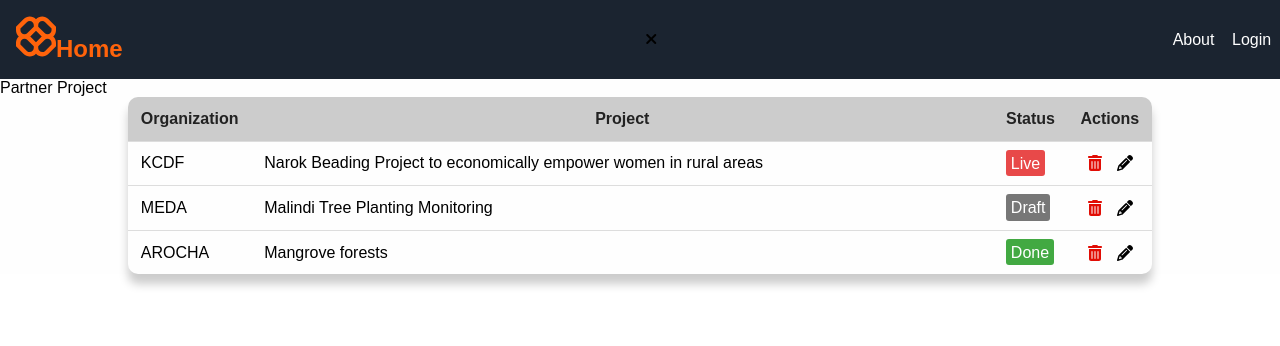
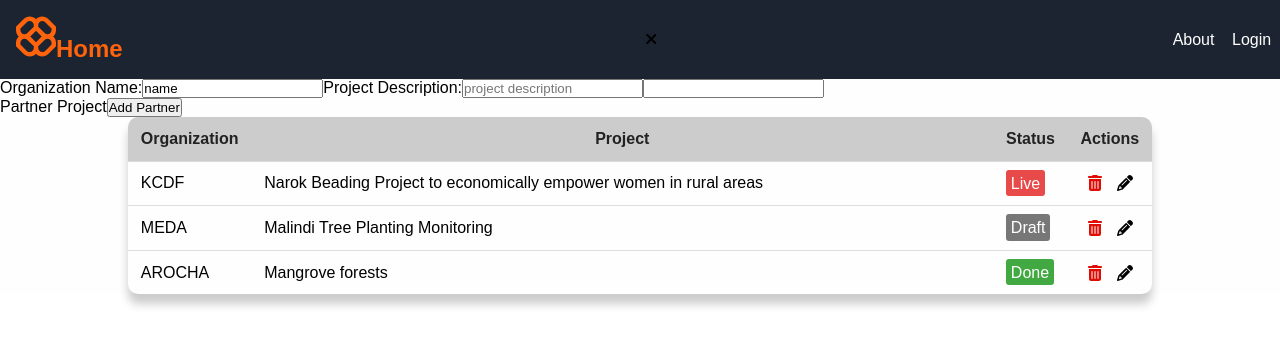
Before and after one commit to OlgaNadongo/grant-mgt-system, a React (Create React App) app: page /partnerform in a window 1280 px wide. Shown: the top 346 px of the page. Built offline with nearby package versions, Linux system fonts and the light colour scheme.

Commit message:
linked the partner form to the button in the partner table

```diff
--- a/src/App.js
+++ b/src/App.js
@@ -5,6 +5,7 @@ import Login from './components/Login';
 import Home from './components/Home';
 import About from './components/About';
 import Partner from './components/Dashboard/Partner';
+import Partnerform from './components/Dashboard/Partnerform';
 
 
 const App=()=>{
@@ -13,6 +14,7 @@ const App=()=>{
 
         <Navbar/>
          <Routes>
+            <Route path='/partnerform' element={<Partnerform/>}/>
             <Route path='/' element={<Home/>}/>
             <Route path='/about' element={<About/>}/>
             <Route path='/login' element={<Login/>}/>
--- a/src/components/Dashboard/Partner.js
+++ b/src/components/Dashboard/Partner.js
@@ -1,10 +1,17 @@
-import React from 'react'
+import React  from 'react'
 import { FaTrashCan,FaPencil } from "react-icons/fa6";
+import { Link } from 'react-router-dom';
 import './Partner.css'
 
 const Partner = () => {
   return (
     <div className='tableWrapper'>Partner Project
+
+
+     <Link to='/partnerform'>
+         <button>Add Partner</button>
+     </Link>
+
         <table className='table'>
             <thead>
                 <tr>
--- /dev/null
+++ b/src/components/Dashboard/Partnerform.js
@@ -0,0 +1,25 @@
+import React from "react";
+
+function Partnerform(){
+    return(
+        <div>
+            <form>
+               <label>
+                Organization Name:
+                <input type='text'value='name'/>
+               </label>
+
+               <label>
+                  Project Description:
+                  <input type='text' placeholder="project description"/>
+               </label>
+               <label>
+                 <input type='choice'/>
+                </label>
+
+            </form>
+        </div>
+    )
+}
+
+export default Partnerform
```
Also changed, not shown: src/components/Dashboard/Partnerform.css (added).
